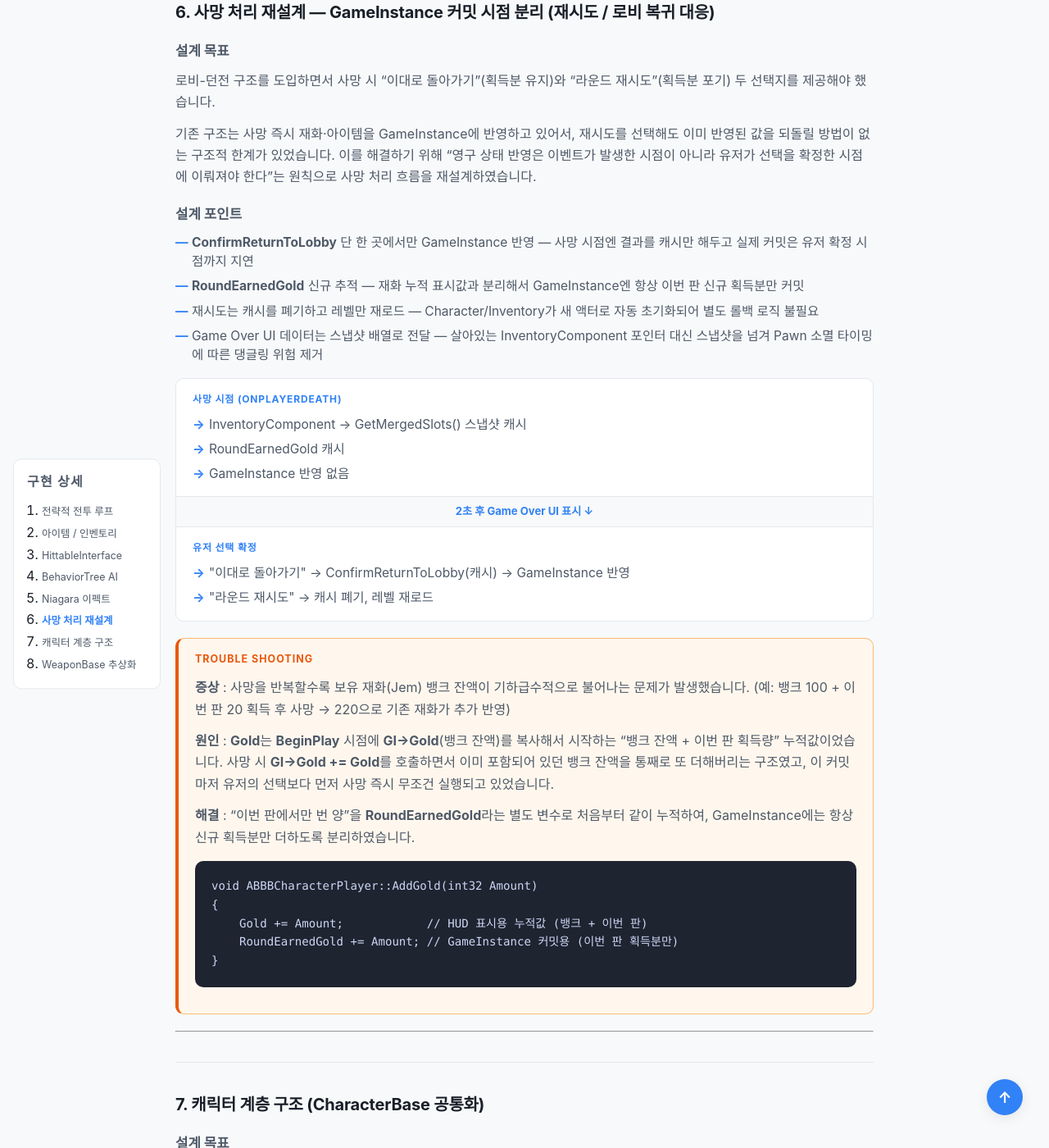
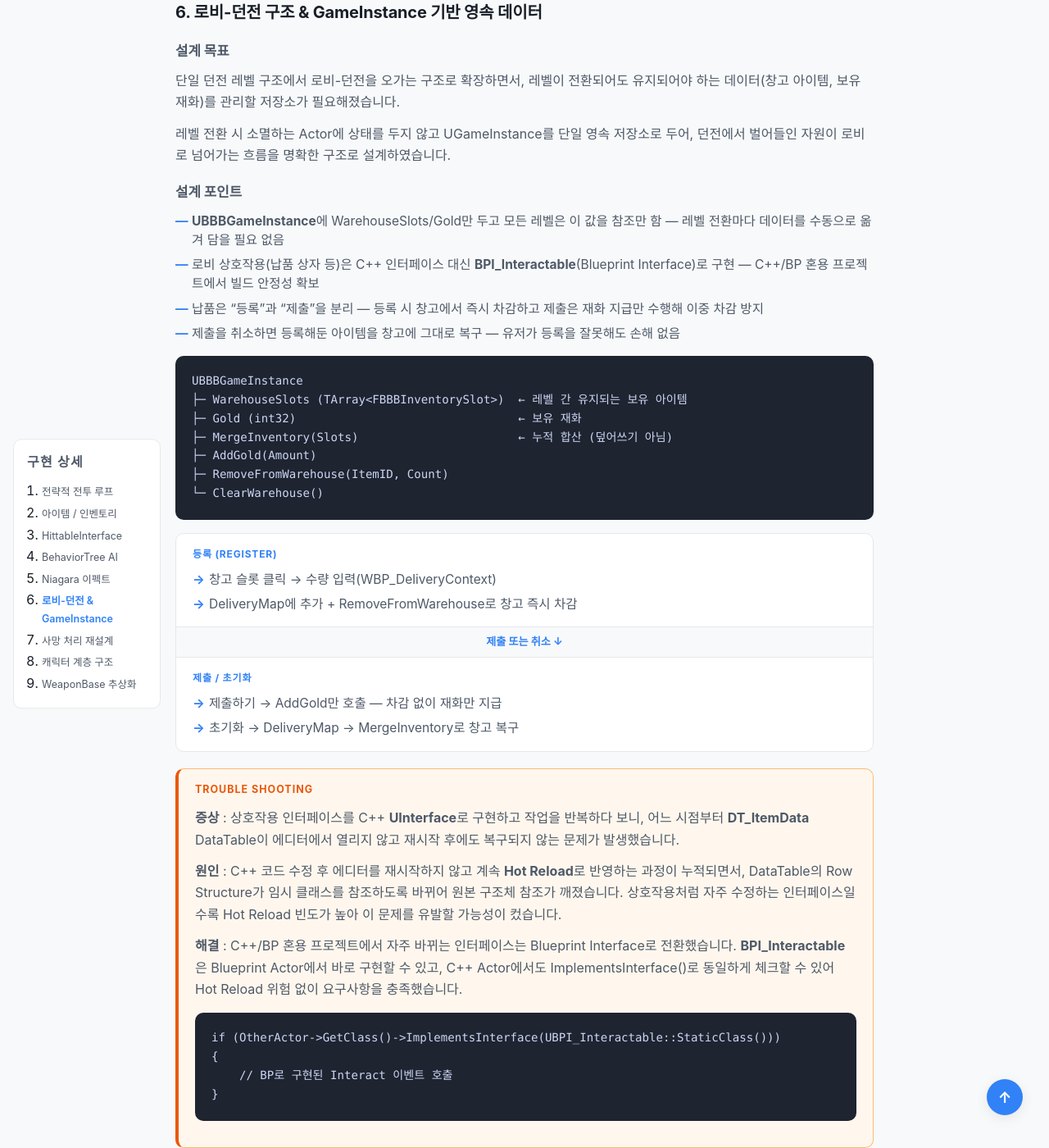
Before and after one commit to KimJinsun610/KimJinsun610.github.io, a Jekyll site: the page built from projects/project-bbb.md, in a window 1280 px wide and 1400 px high, scrolled down 9694 px. Shown: the whole window at 82% size. Built offline with Jekyll 4.4.1, drawn with Linux system fonts in a browser that asks for light colours; some web fonts are replaced; some of the changed text lies outside the part shown.

Commit message:
Update project-bbb.md

````diff
--- a/projects/project-bbb.md
+++ b/projects/project-bbb.md
@@ -85,11 +85,13 @@ Blueprint Interface
   <span class="toc-sep">*</span>
   <a href="#sec-5">5. Niagara 이펙트</a>
   <span class="toc-sep">*</span>
-  <a href="#sec-6">6. 사망 처리 재설계</a>
+  <a href="#sec-6">6. 로비-던전 & GameInstance</a>
   <span class="toc-sep">*</span>
-  <a href="#sec-7">7. 캐릭터 계층 구조</a>
+  <a href="#sec-7">7. 사망 처리 재설계</a>
   <span class="toc-sep">*</span>
-  <a href="#sec-8">8. WeaponBase 추상화</a>
+  <a href="#sec-8">8. 캐릭터 계층 구조</a>
+  <span class="toc-sep">*</span>
+  <a href="#sec-9">9. WeaponBase 추상화</a>
 </div>
 
 
@@ -347,7 +349,72 @@ Root
 
 <a id="sec-6"></a>
 
-## 6. 사망 처리 재설계 — GameInstance 커밋 시점 분리 (재시도 / 로비 복귀 대응)
+## 6. 로비-던전 구조 & GameInstance 기반 영속 데이터
+
+### 설계 목표
+
+단일 던전 레벨 구조에서 로비-던전을 오가는 구조로 확장하면서, 레벨이 전환되어도 유지되어야 하는 데이터(창고 아이템, 보유 재화)를 관리할 저장소가 필요해졌습니다.
+
+레벨 전환 시 소멸하는 Actor에 상태를 두지 않고 UGameInstance를 단일 영속 저장소로 두어, 던전에서 벌어들인 자원이 로비로 넘어가는 흐름을 명확한 구조로 설계하였습니다.
+
+### 설계 포인트
+- **UBBBGameInstance**에 WarehouseSlots/Gold만 두고 모든 레벨은 이 값을 참조만 함 — 레벨 전환마다 데이터를 수동으로 옮겨 담을 필요 없음
+- 로비 상호작용(납품 상자 등)은 C++ 인터페이스 대신 **BPI_Interactable**(Blueprint Interface)로 구현 — C++/BP 혼용 프로젝트에서 빌드 안정성 확보
+- 납품은 "등록"과 "제출"을 분리 — 등록 시 창고에서 즉시 차감하고 제출은 재화 지급만 수행해 이중 차감 방지
+- 제출을 취소하면 등록해둔 아이템을 창고에 그대로 복구 — 유저가 등록을 잘못해도 손해 없음
+
+```
+UBBBGameInstance
+├─ WarehouseSlots (TArray<FBBBInventorySlot>)  ← 레벨 간 유지되는 보유 아이템
+├─ Gold (int32)                                ← 보유 재화
+├─ MergeInventory(Slots)                       ← 누적 합산 (덮어쓰기 아님)
+├─ AddGold(Amount)
+├─ RemoveFromWarehouse(ItemID, Count)
+└─ ClearWarehouse()
+```
+
+<div class="flow-card">
+  <div class="flow-phase">
+    <span class="flow-phase-label">등록 (Register)</span>
+    <ul class="flow-steps">
+      <li>창고 슬롯 클릭 → 수량 입력(WBP_DeliveryContext)</li>
+      <li>DeliveryMap에 추가 + RemoveFromWarehouse로 창고 즉시 차감</li>
+    </ul>
+  </div>
+  <div class="flow-switch">제출 또는 취소 ↓</div>
+  <div class="flow-phase">
+    <span class="flow-phase-label">제출 / 초기화</span>
+    <ul class="flow-steps">
+      <li>제출하기 → AddGold만 호출 — 차감 없이 재화만 지급</li>
+      <li>초기화 → DeliveryMap → MergeInventory로 창고 복구</li>
+    </ul>
+  </div>
+</div>
+
+<div class="ts-box" markdown="1">
+
+#### Trouble Shooting
+
+**증상** : 상호작용 인터페이스를 C++ **UInterface**로 구현하고 작업을 반복하다 보니, 어느 시점부터 **DT_ItemData** DataTable이 에디터에서 열리지 않고 재시작 후에도 복구되지 않는 문제가 발생했습니다.
+
+**원인** : C++ 코드 수정 후 에디터를 재시작하지 않고 계속 **Hot Reload**로 반영하는 과정이 누적되면서, DataTable의 Row Structure가 임시 클래스를 참조하도록 바뀌어 원본 구조체 참조가 깨졌습니다. 상호작용처럼 자주 수정하는 인터페이스일수록 Hot Reload 빈도가 높아 이 문제를 유발할 가능성이 컸습니다.
+
+**해결** : C++/BP 혼용 프로젝트에서 자주 바뀌는 인터페이스는 Blueprint Interface로 전환했습니다. **BPI_Interactable**은 Blueprint Actor에서 바로 구현할 수 있고, C++ Actor에서도 ImplementsInterface()로 동일하게 체크할 수 있어 Hot Reload 위험 없이 요구사항을 충족했습니다.
+
+```cpp
+if (OtherActor->GetClass()->ImplementsInterface(UBPI_Interactable::StaticClass()))
+{
+    // BP로 구현된 Interact 이벤트 호출
+}
+```
+
+</div>
+
+---
+
+<a id="sec-7"></a>
+
+## 7. 사망 처리 재설계 — GameInstance 커밋 시점 분리 (재시도 / 로비 복귀 대응)
 
 ### 설계 목표
 
@@ -402,9 +469,9 @@ void ABBBCharacterPlayer::AddGold(int32 Amount)
 
 ---
 
-<a id="sec-7"></a>
+<a id="sec-8"></a>
 
-## 7. 캐릭터 계층 구조 (CharacterBase 공통화)
+## 8. 캐릭터 계층 구조 (CharacterBase 공통화)
 
 ### 설계 목표
 
@@ -418,9 +485,9 @@ void ABBBCharacterPlayer::AddGold(int32 Amount)
 
 ---
 
-<a id="sec-8"></a>
+<a id="sec-9"></a>
 
-## 8. WeaponBase 추상화 — Base 수정 없이 원거리/근거리 무기 독립 확장
+## 9. WeaponBase 추상화 — Base 수정 없이 원거리/근거리 무기 독립 확장
 
 ### 설계 목표
 
@@ -451,9 +518,10 @@ WeaponBase::Attack()   ← PURE_VIRTUAL
     <li><a href="#sec-3">HittableInterface</a></li>
     <li><a href="#sec-4">BehaviorTree AI</a></li>
     <li><a href="#sec-5">Niagara 이펙트</a></li>
-    <li><a href="#sec-6">사망 처리 재설계</a></li>
-    <li><a href="#sec-7">캐릭터 계층 구조</a></li>
-    <li><a href="#sec-8">WeaponBase 추상화</a></li>
+    <li><a href="#sec-6">로비-던전 & GameInstance</a></li>
+    <li><a href="#sec-7">사망 처리 재설계</a></li>
+    <li><a href="#sec-8">캐릭터 계층 구조</a></li>
+    <li><a href="#sec-9">WeaponBase 추상화</a></li>
   </ol>
 </nav>
 
````
Also changed, not shown: other parts of projects/project-bbb.md (+1 -1 lines).
